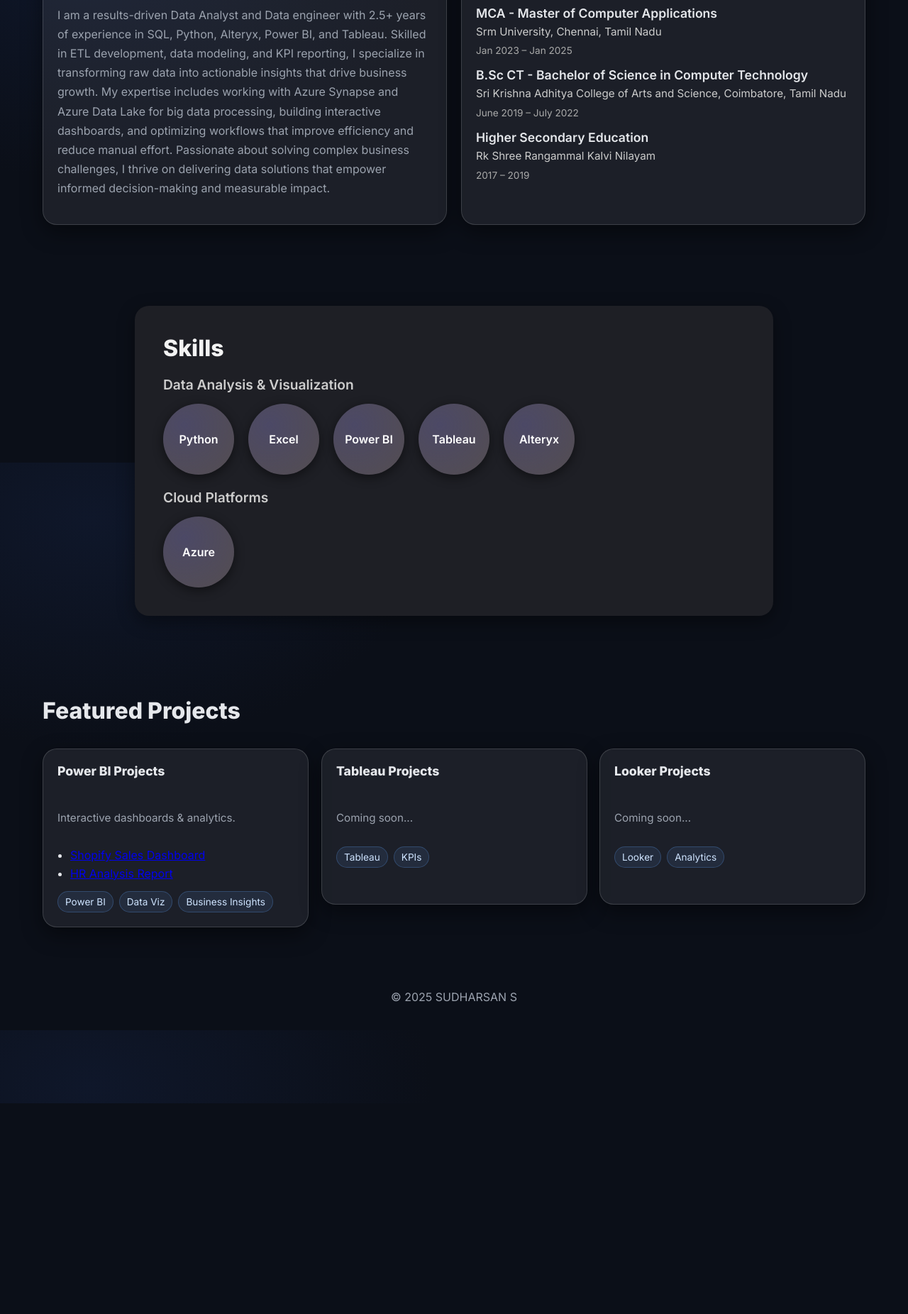
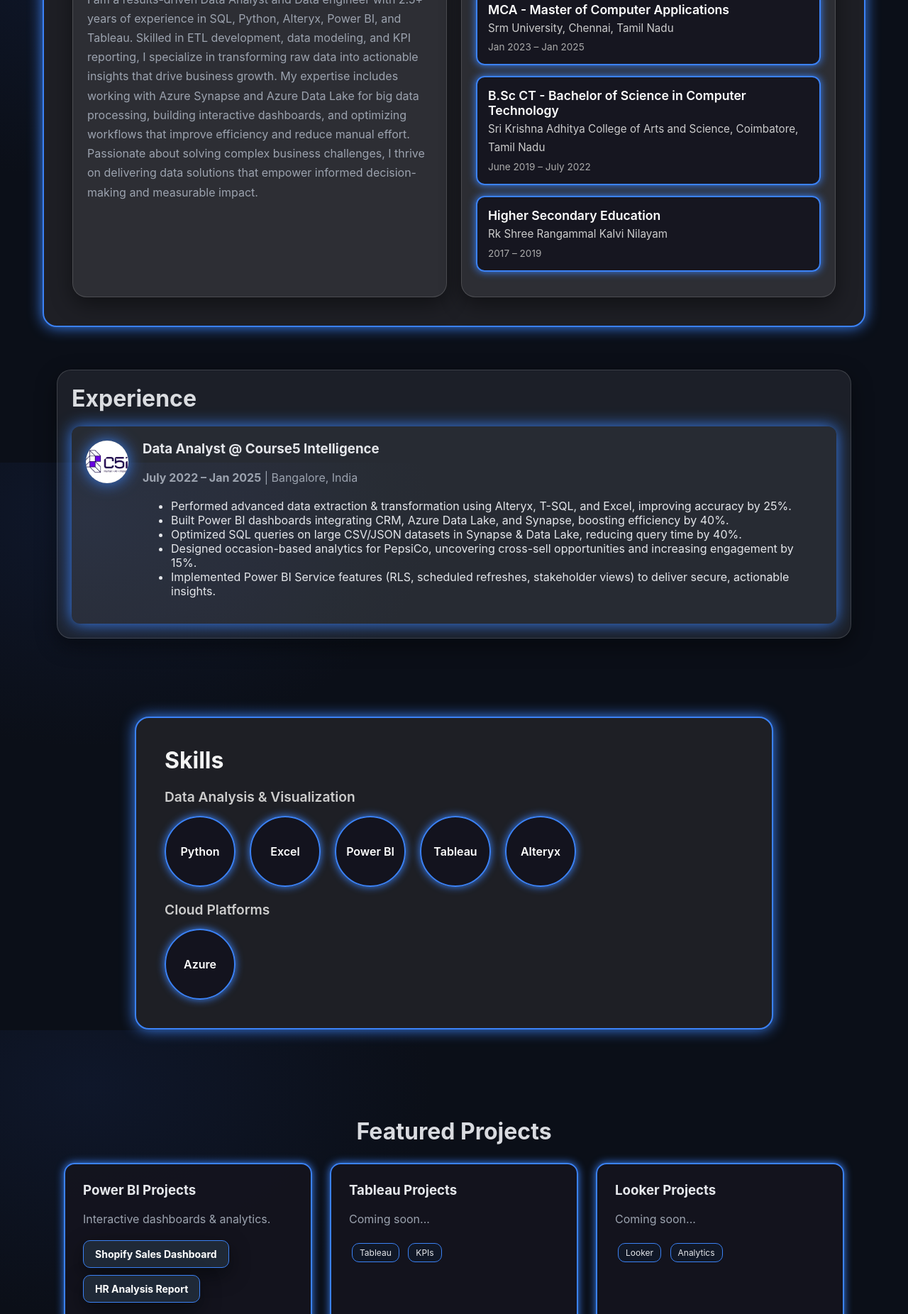
Before and after one commit to sudharsan-prog/portfolio, a plain HTML site: page index.html in a window 1280 px wide. Shown: the part 948-2800 px from the top of the page at 71% size. Before the commit the page ends 2503 px from the top, so only its background shows below. Drawn offline with nearby package versions, Linux system fonts and the light colour scheme; animation ran at ten frames a second.

Commit message:
UI updates

```diff
--- a/index.html
+++ b/index.html
@@ -1,13 +1,18 @@
 <!DOCTYPE html>
 <html lang="en">
 <head>
-  <meta charset="utf-8" />
-  <meta name="viewport" content="width=device-width, initial-scale=1" />
-  <title>My 3D Portfolio</title>
-  <meta name="description" content="3D-themed portfolio with Three.js background and glassmorphism UI." />
-  <link rel="preconnect" href="https://fonts.googleapis.com">
-  <link rel="preconnect" href="https://fonts.gstatic.com" crossorigin>
-  <link href="https://fonts.googleapis.com/css2?family=Inter:wght@300;400;600;800&display=swap" rel="stylesheet">
+
+  <meta charset="UTF-8">
+  <meta name="viewport" content="width=device-width, initial-scale=1.0">
+  <title> Portfolio</title
+
+  <!-- Prevent Browser Cache -->
+  <meta  http-equiv="Cache-Control" content="no-cache, no-store, must-revalidate" />
+  <meta http-equiv="Pragma" content="no-cache" />
+  <meta http-equiv="Expires" content="0" />
+
+  <link rel="stylesheet" href="style.css">
+
   <style>
     :root {
       --bg: #0b0f18;
@@ -74,6 +79,15 @@
     }
     .nav a:hover { opacity: 1; }
 
+
+/* Hover effect */
+.logo img:hover {
+  filter: drop-shadow(0 0 10px #00f7ff)
+          drop-shadow(0 0 25px #00eaff)
+          drop-shadow(0 0 45px #00d9ff);
+  transform: scale(1.08);
+}
+
     /* sections */
     .wrap { max-width: 1200px; margin: 0 auto; padding: 28px 20px 80px; }
     section { padding: 64px 0; }
@@ -81,6 +95,7 @@
     h1 { font-size: clamp(2rem, 4vw, 3.2rem); line-height: 1.05; }
     h2 { font-size: clamp(1.4rem, 3vw, 2rem); opacity: 0.95; }
     p { color: var(--muted); line-height: 1.7; }
+
 .profile-container {
   display: flex;
   justify-content: center;
@@ -137,52 +152,124 @@
       box-shadow: var(--shadow);
     }
 
-    /* projects grid */
+    /* Projects Grid */
 .grid {
-      display: grid; gap: 18px;
+  display: grid;
+  gap: 18px;
   grid-template-columns: repeat(12, 1fr);
 }
-    .card { grid-column: span 12; }
+.card {
+  grid-column: span 12;
+  background: rgba(20, 20, 30, 0.9);
+  border: 1px solid #00f7ff;
+  border-radius: 15px;
+  padding: 20px;
+  box-shadow: 0 0 15px rgba(0, 247, 255, 0.3);
+  transition: 0.3s ease;
+}
+.card:hover {
+  box-shadow: 0 0 25px #00f7ff, 0 0 50px rgba(0, 247, 255, 0.6);
+  transform: translateY(-6px);
+}
+
 @media (min-width: 720px) { .card { grid-column: span 6; } }
 @media (min-width: 1040px) { .card { grid-column: span 4; } }
 
 .project {
-      display: flex; flex-direction: column; gap: 12px; min-height: 220px;
-      transform-style: preserve-3d; perspective: 800px;
+  display: flex;
+  flex-direction: column;
+  gap: 12px;
+  min-height: 220px;
+  transform-style: preserve-3d;
+  perspective: 800px;
+  border-radius: 12px;
+  padding: 15px;
+  transition: 0.3s;
 }
-    .project h3 { font-size: 1.1rem; }
-    .project .meta { color: var(--muted); font-size: 0.95rem; }
-
-    .chip {
-      display: inline-flex; gap: 8px; align-items: center; flex-wrap: wrap;
-    }
-    .chip span{
-      background: rgba(96,165,250,0.1); border: 1px solid rgba(96,165,250,0.25);
-      padding: 6px 10px; border-radius: 999px; font-size: 0.85rem; color: #cfe4ff;
+.project:hover {
+  box-shadow: 0 0 20px #00f7ff, 0 0 40px rgba(0, 247, 255, 0.5);
+  transform: translateY(-5px) scale(1.02);
 }
 
-    /* about section */
+.project h3 {
+  font-size: 1.1rem;
+  color: #fff;
+}
+.project .meta {
+  color: #aaa;
+  font-size: 0.95rem;
+}
+
+/* Chip Glow */
+.chip {
+  display: inline-flex;
+  gap: 8px;
+  align-items: center;
+  flex-wrap: wrap;
+}
+.chip span {
+  background: rgba(0, 247, 255, 0.08);
+  border: 1px solid #00f7ff;
+  padding: 6px 10px;
+  border-radius: 999px;
+  font-size: 0.85rem;
+  color: #cfe4ff;
+  box-shadow: 0 0 10px rgba(0, 247, 255, 0.3);
+  transition: 0.3s ease;
+}
+.chip span:hover {
+  box-shadow: 0 0 20px #00f7ff, 0 0 40px rgba(0, 247, 255, 0.6);
+  transform: scale(1.1);
+}
+
+
+    /* a/* About Section */
 .about {
-      display: grid; gap: 20px;
+  display: grid;
+  gap: 20px;
   grid-template-columns: 1fr;
+  background: #1e1f25;
+  padding: 40px;
+  border-radius: 20px;
+  border: 2px solid #3b82f6;   /* blue border */
+  box-shadow: 0 0 20px #3b82f6; /* blue glow */
 }
-    @media (min-width: 900px){
-      .about { grid-template-columns: 1fr 1fr; }
+
+@media (min-width: 900px) {
+  .about {
+    grid-template-columns: 1fr 1fr;
+  }
+}
+
 .skills-grid {
   display: flex;
   flex-wrap: wrap;
   gap: 18px;
   margin-top: 14px;
+}
 
-}
+/* Education Items */
 .edu-item {
   margin-bottom: 15px;
+  padding: 15px;
+  background: rgba(20, 20, 30, 0.9);
+  border-radius: 12px;
+  border: 2px solid #3b82f6;
+  box-shadow: 0 0 12px #3b82f6; /* glowing */
+  transition: transform 0.3s ease, box-shadow 0.3s ease;
+}
+
+/* Hover effect for education cards */
+.edu-item:hover {
+  transform: translateY(-5px);
+  box-shadow: 0 0 20px #3b82f6, 0 0 40px #3b82f6;
 }
 
 .edu-item h3 {
   margin: 0;
   font-size: 1.1rem;
   font-weight: 600;
+  color: #fff;
 }
 
 .edu-item p {
@@ -196,14 +283,16 @@
   color: #aaa;
 }
 
-/* Skills Section */
+
+/* /* Skills Section */
 .skills {
   background: #1e1f25;
   padding: 40px;
   border-radius: 20px;
-  box-shadow: 0 8px 25px rgba(0,0,0,0.4);
+  box-shadow: 0 0 20px #3b82f6; /* blue glow */
   margin: 50px auto;
   max-width: 900px;
+  border: 2px solid #3b82f6; /* blue border */
 }
 
 .skills h2 {
@@ -231,13 +320,14 @@
   width: 100px;
   height: 100px;
   border-radius: 50%;
-  background: radial-gradient(circle at 30% 30%, #4c4966, #ac9a9a61);
+  background: rgba(20, 20, 30, 0.95);
+  border: 2px solid #3b82f6;
   display: flex;
   align-items: center;
   justify-content: center;
   font-weight: 600;
   color: #fff;
-  box-shadow: 0 4px 15px rgba(0, 0, 0, 0.495);
+  box-shadow: 0 0 12px #3b82f6;
   transition: transform 0.3s ease, box-shadow 0.3s ease;
   animation: float 4s ease-in-out infinite, popIn 0.6s forwards;
   opacity: 0;
@@ -246,8 +336,7 @@
 /* Hover Glow */
 .skill:hover {
   transform: translateY(-12px) scale(1.1) rotate(5deg);
-  box-shadow: 0 0 20px rgba(255, 107, 107, 0.8),
-              0 0 40px rgba(255, 59, 59, 0.6);
+  box-shadow: 0 0 20px #3b82f6, 0 0 40px #3b82f6;
 }
 
 /* Floating Animation */
@@ -274,32 +363,151 @@
 .skills-grid .skill:nth-child(6) { animation-delay: 1.2s; }
 
 
+.experience {
+  padding: 60px 20px;
 }
 
-    /* contact */
-    form {
-      display: grid; gap: 12px; max-width: 640px;
+.exp-card {
+  display: flex;
+  align-items: flex-start;
+  gap: 20px;
+  margin-top: 20px;
+  padding: 20px;
+  border-radius: 12px;
+  background: rgba(255, 255, 255, 0.05);
+  box-shadow: 0 0 15px #3b82f6;
+  animation: cardGlow 2s infinite alternate;
+  transition: transform 0.3s ease;
 }
-    input, textarea {
-      width: 100%; padding: 12px 14px; border-radius: 12px;
-      background: rgba(255,255,255,0.06); border: 1px solid var(--border); color: var(--fg);
-      outline: none; transition: border-color .2s ease, box-shadow .2s ease;
+
+.exp-card:hover {
+  transform: scale(1.02); /* slight zoom on hover */
 }
-    input:focus, textarea:focus { border-color: #60a5fa; box-shadow: 0 0 0 3px rgba(96,165,250,0.2); }
-    textarea { min-height: 140px; resize: vertical; }
 
-    /* foot */
-    footer { color: var(--muted); padding: 24px 0 60px; text-align: center; }
+.exp-logo {
+  width: 60px;
+  height: 60px;
+  border-radius: 50%;
+  object-fit: cover;
+  box-shadow: 0 0 15px #3b82f6;
+  animation: glowPulse 2s infinite alternate;
+}
 
-    /* animations */
-    .reveal { opacity: 0; transform: translateY(16px); transition: opacity .6s ease, transform .6s ease; }
-    .reveal.show { opacity: 1; transform: translateY(0); }
+/* glowing animations */
+@keyframes glowPulse {
+  0% { box-shadow: 0 0 10px #3b82f6; }
+  100% { box-shadow: 0 0 25px #3b82f6; }
+}
 
-    /* 3D hover for cards */
-    .tilt { will-change: transform; }
+@keyframes cardGlow {
+  0% { box-shadow: 0 0 10px #3b82f6; }
+  100% { box-shadow: 0 0 25px #3b82f6; }
+}
 
-    /* utility */
-    .spacer { height: 18px; }
+
+.projects-section {
+  text-align: center;
+  margin: 60px auto;
+  max-width: 1100px;
+}
+
+.projects-grid {
+  display: grid;
+  grid-template-columns: repeat(auto-fit, minmax(300px, 1fr));
+  gap: 25px;
+  margin-top: 25px;
+}
+
+.project-card {
+  background: rgba(20, 20, 30, 0.9);
+  padding: 25px;
+  border-radius: 15px;
+  position: relative;
+  text-align: left;
+  border: 2px solid #3b82f6; /* single blue border */
+  box-shadow: 0 0 12px #3b82f6; /* blue glow */
+  transition: 0.3s ease;
+}
+
+.project-card:hover {
+  transform: translateY(-5px);
+  box-shadow: 0 0 20px #3b82f6; /* stronger glow on hover */
+}
+
+.project-buttons {
+  margin: 15px 0;
+  display: flex;
+  flex-wrap: wrap;
+  gap: 10px;
+}
+
+.btn.glow-btn {
+  display: inline-block;
+  padding: 10px 16px;
+  background: #1f2937;
+  color: white;
+  border: 1px solid #3b82f6;
+  border-radius: 10px;
+  text-decoration: none;
+  font-size: 14px;
+  transition: 0.3s;
+}
+
+.btn.glow-btn:hover {
+  background: #2563eb;
+  box-shadow: 0 0 12px #3b82f6;
+}
+
+.tags {
+  margin-top: 12px;
+}
+
+.tags span {
+  display: inline-block;
+  background: #111827;
+  padding: 5px 10px;
+  margin: 4px;
+  border-radius: 10px;
+  font-size: 12px;
+  border: 1px solid #3b82f6; /* blue outline for consistency */
+}
+
+
+footer {
+  text-align: center;
+  padding: 30px 15px;
+  background: rgba(20, 20, 30, 0.9);
+  color: #fff;
+  font-size: 0.95rem;
+  border-top: 2px solid #00f7ff;
+  box-shadow: 0 0 15px rgba(0, 247, 255, 0.3);
+  position: relative;
+  z-index: 10;
+}
+
+footer:hover {
+  box-shadow: 0 0 20px #00f7ff, 0 0 50px rgba(0, 247, 255, 0.6);
+}
+
+.social-links {
+  margin-top: 12px;
+  display: flex;
+  justify-content: center;
+  gap: 20px;
+}
+
+.footer-icon {
+  width: 60px;
+  height: 60px;
+  filter: drop-shadow(0 0 5px #00f7ff);
+  transition: 0.3s ease;
+}
+
+.footer-icon:hover {
+  filter: drop-shadow(0 0 15px #00f7ff) brightness(1.2);
+  transform: scale(1.15);
+}
+
 
 
   </style>
@@ -312,9 +520,10 @@
     <nav class="nav">
       <div class="logo">&lt;SUDHARSAN &gt;</div>
       <div>
-        <a href="#home">Home</a>
-        <a href="#about">About</a>
-        <a href="#projects">Projects</a>
+        <a href="#Home">Home</a>
+        <a href="#About">About</a>
+        <a href="#Experience">Experience</a>
+        <a href="#Projects">Projects</a>
       </div>
     </nav>
   </header>
@@ -373,6 +582,27 @@
   </div>
 </div>
     </section>
+    <section id="experience" class="experience">
+  <div class="glass reveal">
+    <h2>Experience</h2>
+
+    <div class="exp-card">
+      <img src="company-logo.png" alt="Company Logo" class="exp-logo">
+      <div>
+        <h3>Data Analyst @ Course5 Intelligence</h3>
+        <p><strong>July 2022 – Jan 2025</strong> | Bangalore, India</p>
+        <ul>
+  <li>Performed advanced data extraction & transformation using Alteryx, T-SQL, and Excel, improving accuracy by 25%.</li>
+  <li>Built Power BI dashboards integrating CRM, Azure Data Lake, and Synapse, boosting efficiency by 40%.</li>
+  <li>Optimized SQL queries on large CSV/JSON datasets in Synapse & Data Lake, reducing query time by 40%.</li>
+  <li>Designed occasion-based analytics for PepsiCo, uncovering cross-sell opportunities and increasing engagement by 15%.</li>
+  <li>Implemented Power BI Service features (RLS, scheduled refreshes, stakeholder views) to deliver secure, actionable insights.</li>
+</ul>
+      </div>
+    </div>
+
+  </div>
+</section>
 
     <!-- 🌟 Skills Section -->
 <section class="skills">
@@ -398,39 +628,47 @@
 </section>
 
 
-    <section id="projects">
-  <h2 class="reveal">Featured Projects</h2>
-  <div class="spacer"></div>
-  <div class="grid">
+    <section id="projects" class="projects-section">
+  <h2>Featured Projects</h2>
 
-    <!-- Power BI -->
-    <div class="card reveal">
-      <div class="glass project tilt">
+  <div class="projects-grid">
+
+    <!-- Power BI Projects -->
+    <div class="project-card glow">
       <h3>Power BI Projects</h3>
-        <p class="meta">Interactive dashboards & analytics.</p>
-        <ul style="margin:0; padding-left:18px; line-height:1.6;">
-          <li><a href="https://github.com/sudharsan-prog/Powerbi_Sales_Dashboard" target="_blank">Shopify Sales Dashboard</a></li>
-          <li><a href="https://github.com/sudharsan-prog/Hr-Analysis-Dashboard" target="_blank">HR Analysis Report</a></li>
-        </ul>
-        <div class="chip"><span>Power BI</span><span>Data Viz</span><span>Business Insights</span></div>
+      <p>Interactive dashboards & analytics.</p>
+      <div class="project-buttons">
+        <a href="https://github.com/sudharsan-prog/Powerbi_Sales_Dashboard" target="_blank" class="btn glow-btn">
+          Shopify Sales Dashboard
+        </a>
+        <a href="https://github.com/sudharsan-prog/Hr-Analysis-Dashboard" target="_blank" class="btn glow-btn">
+          HR Analysis Report
+        </a>
+      </div>
+      <div class="tags">
+        <span>Power BI</span>
+        <span>Data Viz</span>
+        <span>Business Insights</span>
       </div>
     </div>
 
-    <!-- Tableau -->
-    <div class="card reveal">
-      <div class="glass project tilt">
+    <!-- Tableau Projects -->
+    <div class="project-card glow">
       <h3>Tableau Projects</h3>
-        <p class="meta">Coming soon...</p>
-        <div class="chip"><span>Tableau</span><span>KPIs</span></div>
+      <p>Coming soon...</p>
+      <div class="tags">
+        <span>Tableau</span>
+        <span>KPIs</span>
       </div>
     </div>
 
-    <!-- Looker -->
-    <div class="card reveal">
-      <div class="glass project tilt">
+    <!-- Looker Projects -->
+    <div class="project-card glow">
       <h3>Looker Projects</h3>
-        <p class="meta">Coming soon...</p>
-        <div class="chip"><span>Looker</span><span>Analytics</span></div>
+      <p>Coming soon...</p>
+      <div class="tags">
+        <span>Looker</span>
+        <span>Analytics</span>
       </div>
     </div>
 
@@ -439,7 +677,16 @@
 
    <footer>
   © <span id="year"></span> SUDHARSAN S
+  <div class="social-links">
+    <a href="https://github.com/sudharsan-prog" target="_blank" title="GitHub">
+      <img src="github-logo.png" alt="GitHub" class="footer-icon">
+    </a>
+    <a href="https://www.linkedin.com/in/sudharsan-s-427abb21b/" target="_blank" title="LinkedIn">
+      <img src="linkedin-logo.png" alt="LinkedIn" class="footer-icon">
+    </a>
+  </div>
 </footer>
+
   </main>
 
   <!-- Three.js & helpers -->
```
Also changed, not shown: company-logo.png (added), github-logo.png (added), image.png (added), linkedin-logo.png (added), logo.png (added). Lines whose indentation alone changed are shown as unchanged.
